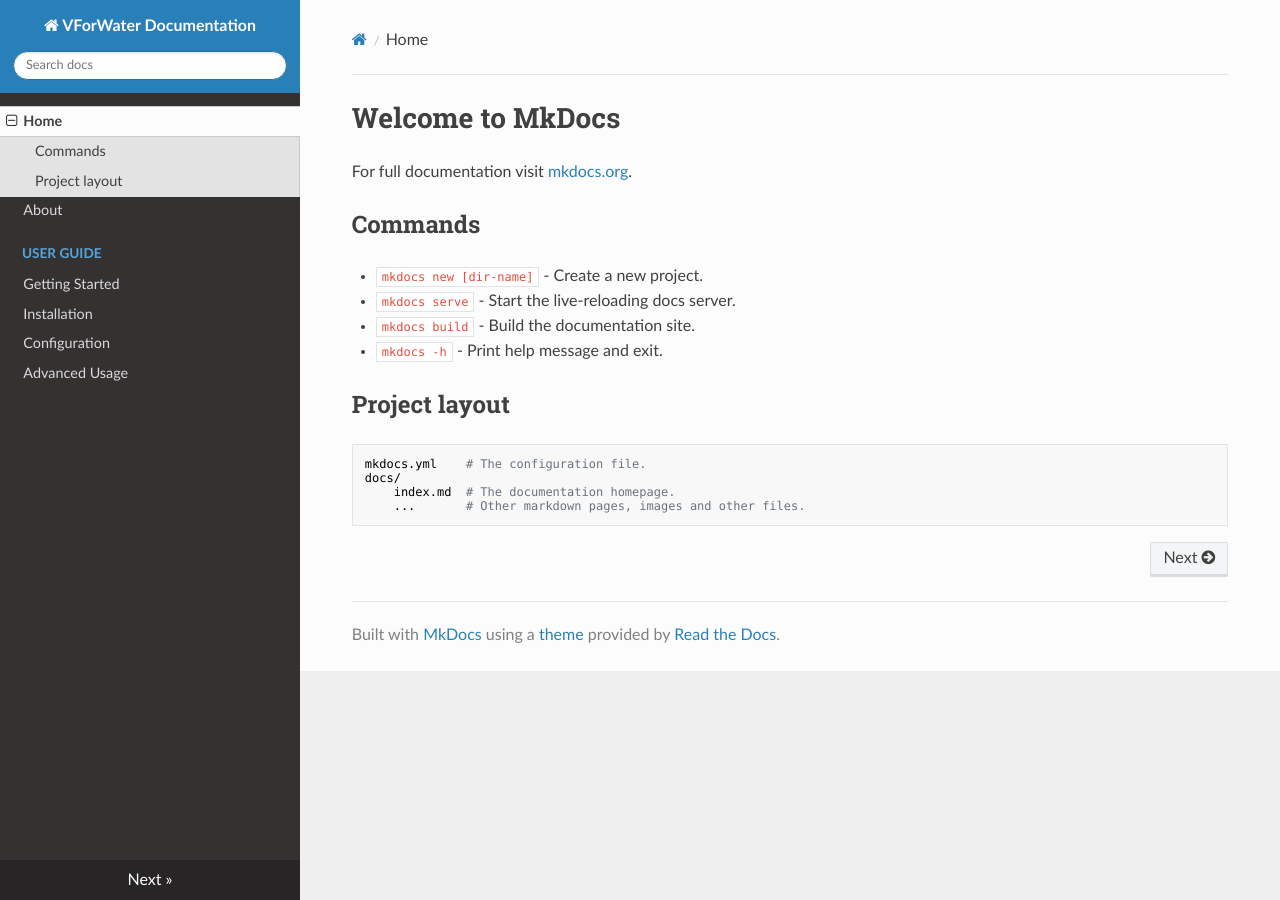
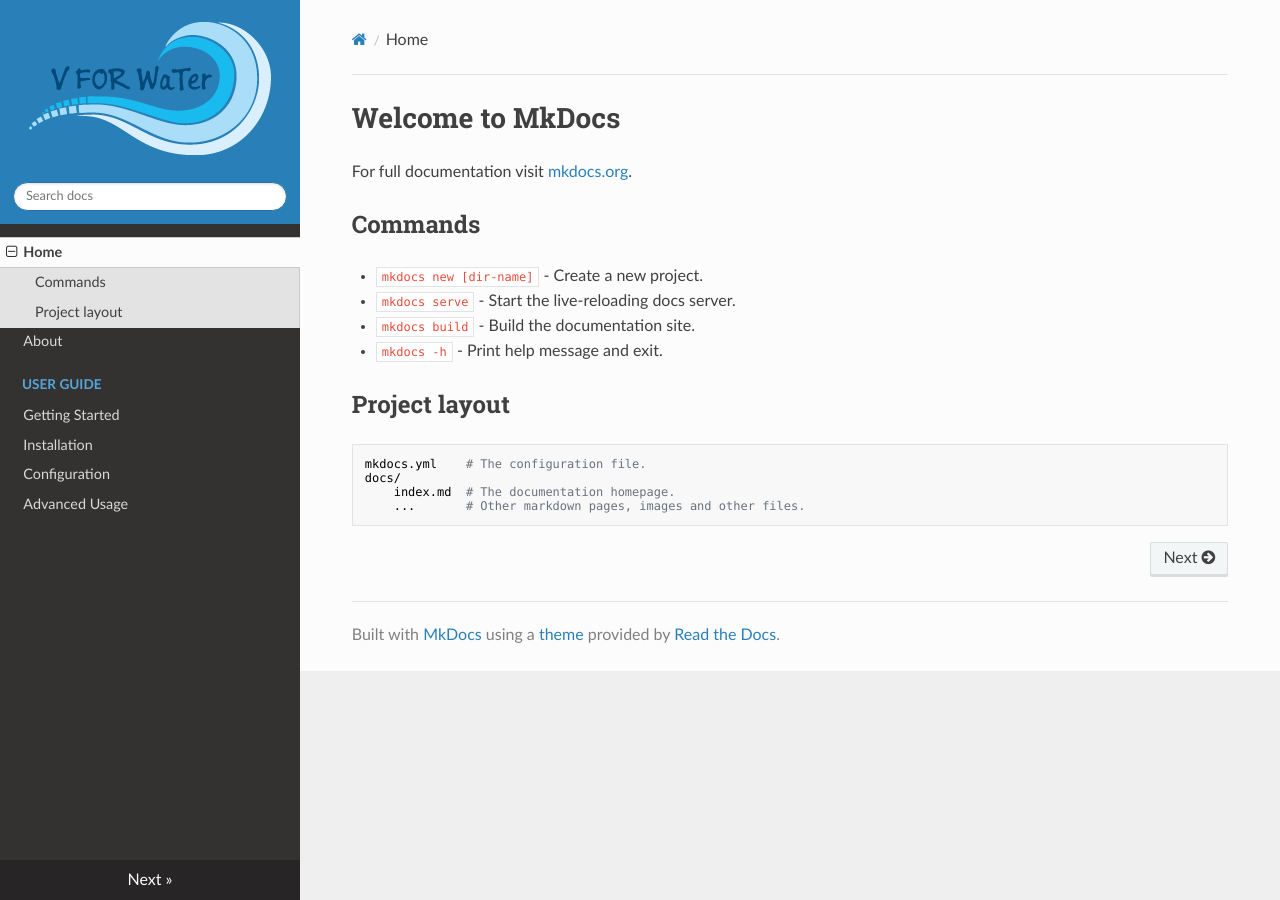
Before and after one commit to VForWaTer/vforwater-documentation, an MkDocs documentation site: the page built from docs/index.md, in a window 1280 px wide. Built offline with MkDocs 1.6.1, drawn with Linux system fonts in a browser that asks for light colours; nearby versions of some CDN libraries.

Commit message:
add logo and change title

```diff
--- a/mkdocs.yml
+++ b/mkdocs.yml
@@ -1,14 +1,16 @@
-site_name: VForWater Documentation
+site_name: V-FOR-WaTer Documentation
 site_url: https://vforwater.github.io/vforwater-documentation/
+theme:
+    name: readthedocs
+    logo: assets/brand.png
+extra_css:
+    - assets/css/extra.css
+
 nav:
-  - Home: index.md
-  - About: about.md
-  - User Guide:
-      - Getting Started: user-guide/getting-started.md
-      - Installation: user-guide/installation.md
-      - Configuration: user-guide/configuration.md
-      - Advanced Usage: user-guide/advanced-usage.md
-theme: readthedocs
-
-extra_css:
-  - assets/css/extra.css
+    - Home: index.md
+    - About: about.md
+    - User Guide:
+        - Getting Started: user-guide/getting-started.md
+        - Installation: user-guide/installation.md
+        - Configuration: user-guide/configuration.md
+        - Advanced Usage: user-guide/advanced-usage.md
```
Also changed, not shown: docs/assets/brand.png (added).
